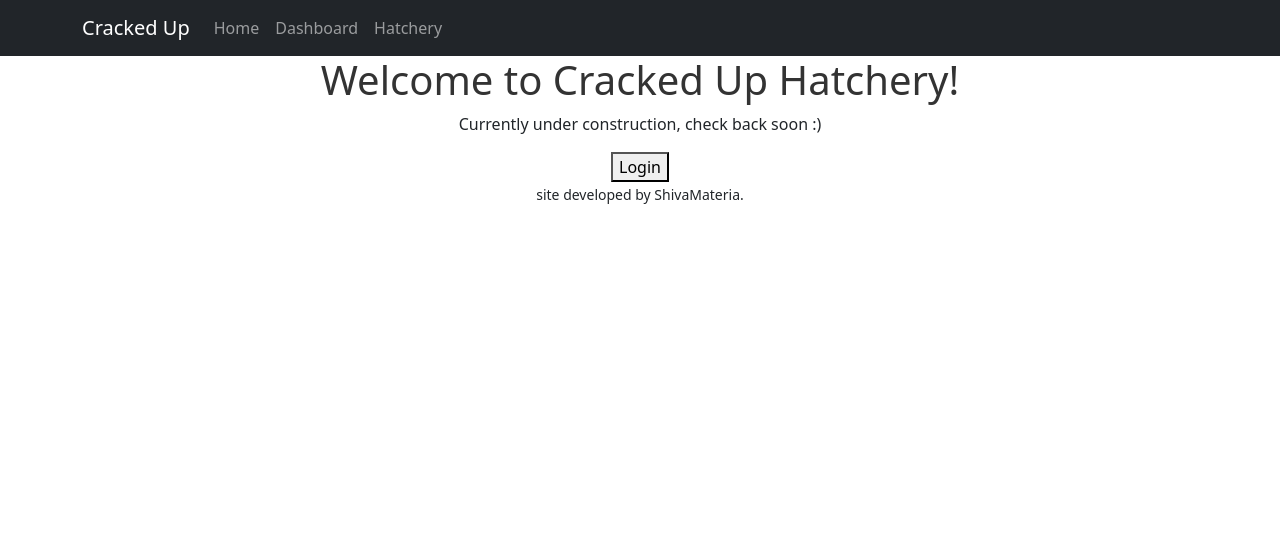
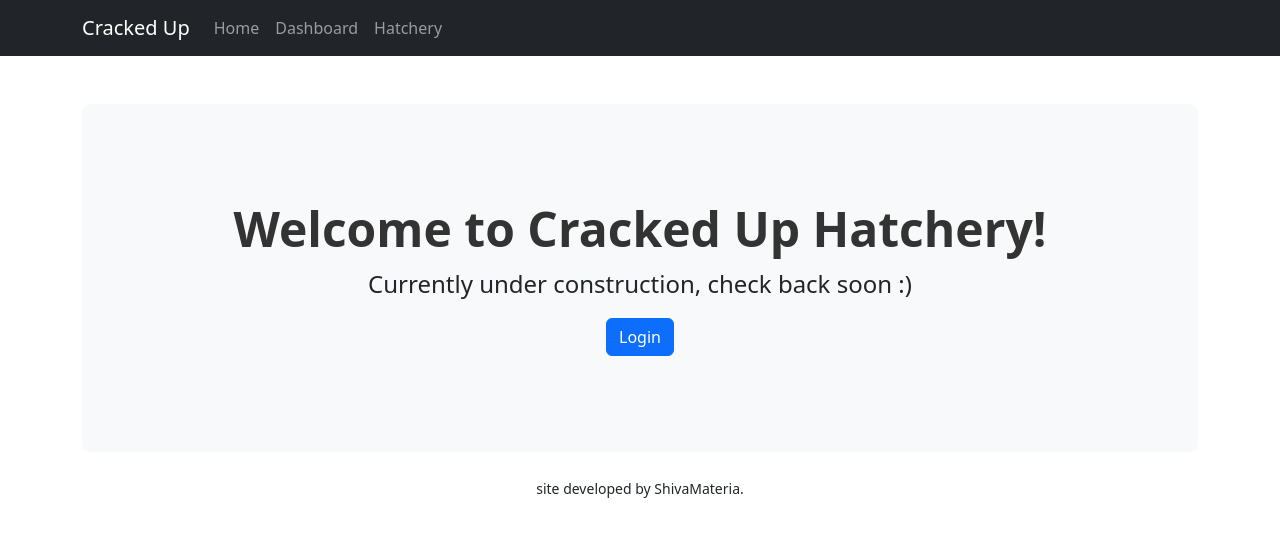
Before and after one commit to ari-flowers/crackedup-hatchery, a React (Create React App) app in the folder crackedup-UI/: page / in a window 1280 px wide. Shown: the top 536 px of the page. Built offline with nearby package versions, Linux system fonts and the light colour scheme.

Commit message:
Bootstraped Home

```diff
--- a/crackedup-UI/src/components/Home.js
+++ b/crackedup-UI/src/components/Home.js
@@ -1,12 +1,20 @@
 import React from 'react';
+import { Container, Button } from 'react-bootstrap';
+import { Link } from 'react-router-dom';
 
 function Home() {
   return (
-    <div>
-      <h1>Welcome to Cracked Up Hatchery!</h1>
-      <p>Currently under construction, check back soon :)</p>
-      <button onClick={() => alert('Login functionality coming soon!')}>Login</button>
-    </div>
+    <Container className="mt-5">
+      <div className="p-5 mb-4 bg-light rounded-3">
+        <div className="container-fluid py-5">
+          <h1 className="display-5 fw-bold">Welcome to Cracked Up Hatchery!</h1>
+          <p className="fs-4">
+            Currently under construction, check back soon :)
+          </p>
+          <Button variant="primary" onClick={() => alert('Login functionality coming soon!')}>Login</Button>
+        </div>
+      </div>
+    </Container>
   );
 }
 
```
